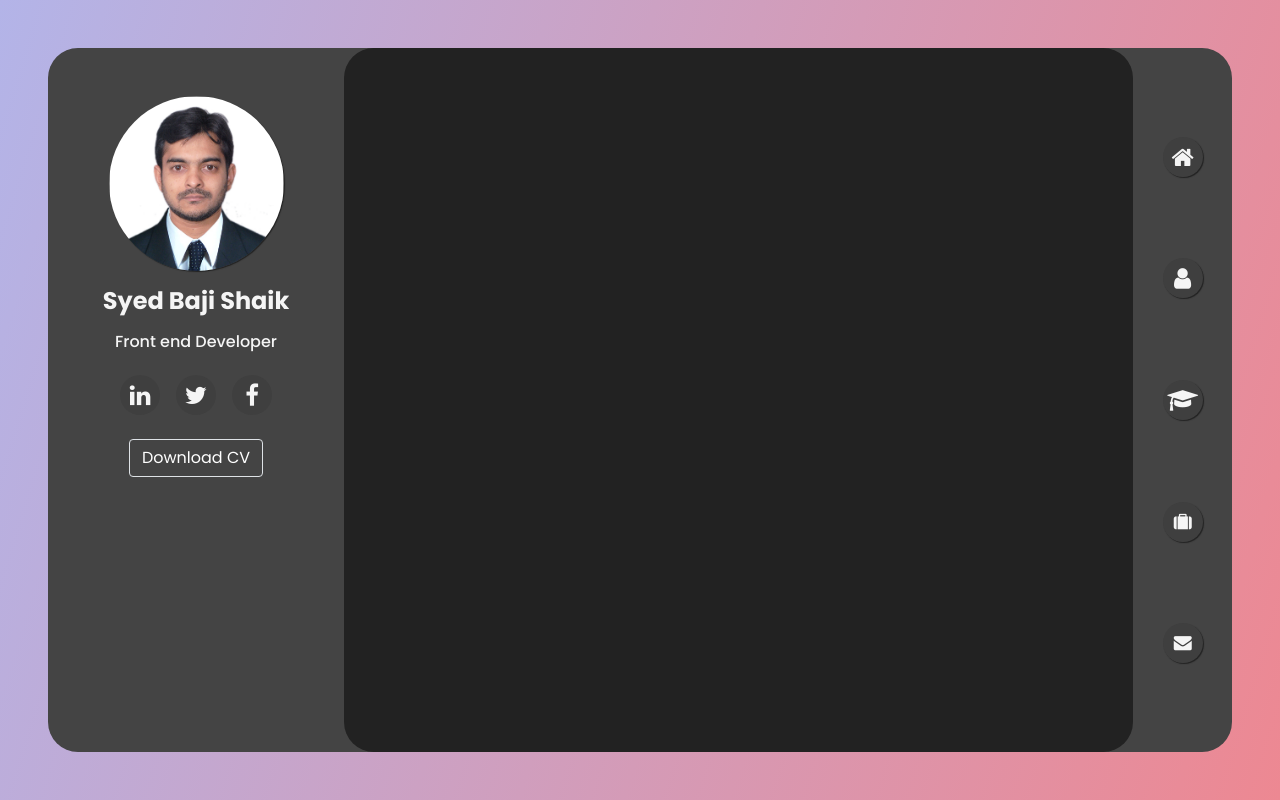
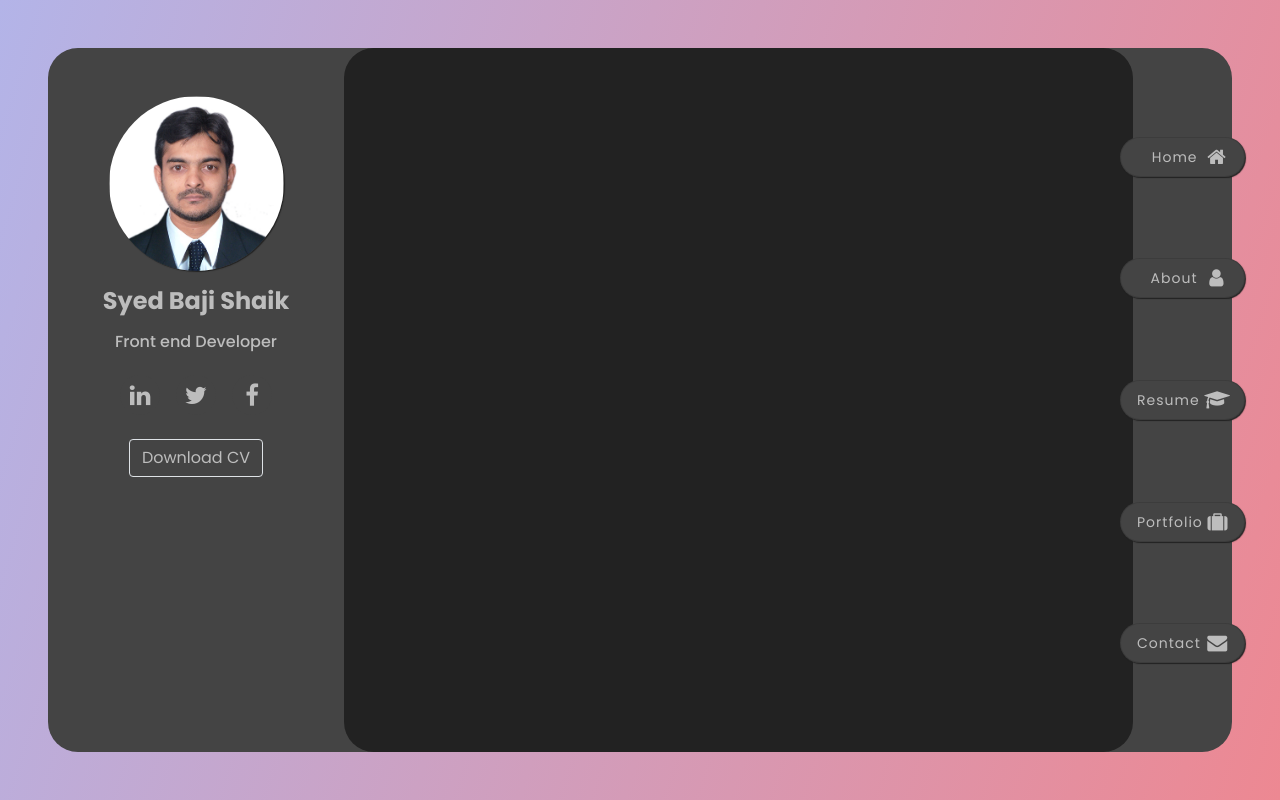
Before and after one commit to syedbaji8/na-profile, a React (Create React App) app: page / in a window 1280 px wide. Built offline with nearby package versions, Linux system fonts and the light colour scheme.

Commit message:
css fixes

```diff
--- a/src/App.css
+++ b/src/App.css
@@ -20,7 +20,7 @@ a, a:hover{text-decoration: none;}
   overflow: hidden;
 }
 .bs-1{
-  box-shadow: 1px 1px 1px #222222;
+  box-shadow: 1px 1px 1px var(--dark-black);
 }
 .social-icon, .nav-iconn{
   display: inline-flex;
@@ -44,26 +44,26 @@ button.nav-iconn{
   }
   button.nav-iconn{
     outline: none;
-  }
-  button.nav-iconn:hover, button.nav-iconn.active{
-    width: auto;
-    animation: onhover 0.5s forwards;
+    width: 125px;
+    transform: scale(0.8);
+    border: solid 0.5px var(--darkblack-half);
+    animation: ondeactiveAnim 0.5s forwards;
   }
   button.nav-iconn.active{
-    animation: scale 0.5s forwards;
+    animation: onactiveAnim 0.5s alternate forwards;
+    background: var(--button-black);
   }
-  button.nav-iconn:hover > span, button.nav-iconn.active > span{
-    display: block !important;
-    text-align: center;
+  button.nav-iconn > span{
+    min-width: 60px;
+    text-align: right;
     letter-spacing: 1px;
-    background: #3f3f3f;
-    padding: 4px 8px 4px 0px;
-    border-bottom-left-radius: 10px;
-    border-top-left-radius: 10px;
-    animation: onhoverspan 0.5s forwards;
   }
-  button.nav-iconn:hover > i, button.nav-iconn.active > i{
-    font-size: 12px !important;
+  button.nav-iconn > i{
+    width: 22px;
+    height: 22px;
+    display: flex;
+    align-items: center;
+    justify-content: center;
   }
   .to-top{
     animation: totop 1s forwards;
@@ -79,27 +79,19 @@ button.nav-iconn{
     opacity: 1;
   }
 }
-@keyframes scale {
+@keyframes onactiveAnim {
   from {
-    transform: scale(0.8)
+    transform: scale(0.8);
   }
   to {
     transform: scale(1)
   }
 }
-@keyframes onhover {
+@keyframes ondeactiveAnim {
   from {
     transform: scale(1)
   }
   to {
-    transform: scale(0.8)
+    transform: scale(0.8);
   }
 }
-@keyframes onhoverspan {
-  from {
-    transform: scale(0)
-  }
-  to {
-    transform: scale(1)
-  }
-}
--- a/src/components/Navigation.js
+++ b/src/components/Navigation.js
@@ -5,25 +5,25 @@ const Navigation = (props) => {
     console.log(active)
     return (
         <div className="col-lg-12 p-0 d-flex flex-row flex-lg-column flex-wrap justify-content-around align-items-center align-content-center py-0 py-lg-5 font-20 font-lg-24 h-100 nav-container">
-            <button className={`nav-iconn p-3 mb-3 mb-lg-0 bs-1 ${active === 'Home'?'active':''}`} title="Home" onClick={() => { props.onClickGotoComponentFn('Home') }}>
-                <span className="d-inline d-lg-none font-12 mr-2 mr-lg-0">Home</span>
-                <i className="fa fa-home"></i>
+            <button className={`nav-iconn p-0 px-3 mb-3 mb-lg-0 bs-1 ${active === 'Home'?'active':''}`} title="Home" onClick={() => { props.onClickGotoComponentFn('Home') }}>
+                <span className="font-14 mr-2">Home</span>
+                <i className="font-20 fa fa-home"></i>
             </button>
-            <button className={`nav-iconn p-3 mb-3 mb-lg-0 bs-1 ${active === 'About'?'active':''}`} title="About" onClick={() => { props.onClickGotoComponentFn('About') }}>
-                <span className="d-inline d-lg-none font-12 mr-2 mr-lg-0">About </span>
-                <i className="fa fa-user"></i>
+            <button className={`nav-iconn p-0 px-3 mb-3 mb-lg-0 bs-1 ${active === 'About'?'active':''}`} title="About" onClick={() => { props.onClickGotoComponentFn('About') }}>
+                <span className="font-14 mr-2">About </span>
+                <i className="font-20 fa fa-user"></i>
             </button>
-            <button className={`nav-iconn p-3 mb-3 mb-lg-0 bs-1 ${active === 'Resume'?'active':''}`} title="Resume" onClick={() => { props.onClickGotoComponentFn('Resume') }}>
-                <span className="d-inline d-lg-none font-12 mr-2 mr-lg-0">Resume </span>
-                <i className="fa fa-graduation-cap"></i>
+            <button className={`nav-iconn p-0 px-3 mb-3 mb-lg-0 bs-1 ${active === 'Resume'?'active':''}`} title="Resume" onClick={() => { props.onClickGotoComponentFn('Resume') }}>
+                <span className="font-14 mr-2">Resume </span>
+                <i className="font-20 fa fa-graduation-cap"></i>
             </button>
-            <button className={`nav-iconn p-3 mb-3 mb-lg-0 bs-1 ${active === 'Portfolio'?'active':''}`} title="Portfolio" onClick={() => { props.onClickGotoComponentFn('Portfolio') }}>
-                <span className="d-inline d-lg-none font-12 mr-2 mr-lg-0">Portfolio </span>
-                <i className="fa fa-suitcase font-18"></i>
+            <button className={`nav-iconn p-0 px-3 mb-3 mb-lg-0 bs-1 ${active === 'Portfolio'?'active':''}`} title="Portfolio" onClick={() => { props.onClickGotoComponentFn('Portfolio') }}>
+                <span className="font-14 mr-2">Portfolio </span>
+                <i className="font-20 fa fa-suitcase"></i>
             </button>
-            <button className={`nav-iconn p-3 bs-1 ${active === 'Contact'?'active':''}`} title="Contact" onClick={() => { props.onClickGotoComponentFn('Contact') }}>
-                <span className="d-inline d-lg-none font-12 mr-2 mr-lg-0">Contact </span>
-                <i className="fa fa-envelope font-18"></i>
+            <button className={`nav-iconn p-0 px-3 bs-1 ${active === 'Contact'?'active':''}`} title="Contact" onClick={() => { props.onClickGotoComponentFn('Contact') }}>
+                <span className="font-14 mr-2">Contact </span>
+                <i className="font-20 fa fa-envelope"></i>
             </button>
         </div>
     );
--- a/src/index.css
+++ b/src/index.css
@@ -1,8 +1,18 @@
 :root {
-  --white: #f5f5f5;
+  --white: #bdbdbd;
+  --mid-white: #f5f5f5;
+  --pure-white: #ffffff;
+
+  --dark-black: #222222;
+  --darkblack-half: rgba(34, 34, 34,0.2);
+  --light-black: #444444;
+  --button-black: #3f3f3f;
 }
 html, body, #root, .app-wrapper{
   height: 100vh;
+}
+.text-white{
+  color: var(--white) !important;
 }
 .font-8 {
   font-size: 0.5rem;
@@ -94,7 +104,7 @@ html, body, #root, .app-wrapper{
   background: #444444;
 }
 .theme-dark .card-bg{
-  background: #222222;
+  background: var(--dark-black);
 }
 .bg-theme-light{
   background: lightpink;
@@ -108,7 +118,7 @@ html, body, #root, .app-wrapper{
   color: var(--white);
 }
 .theme-dark a, .theme-dark button.nav-iconn{
-  background: #3f3f3f;
+  background: var(--light-black);
   color: var(--white);
   text-decoration: none;
 }
```
